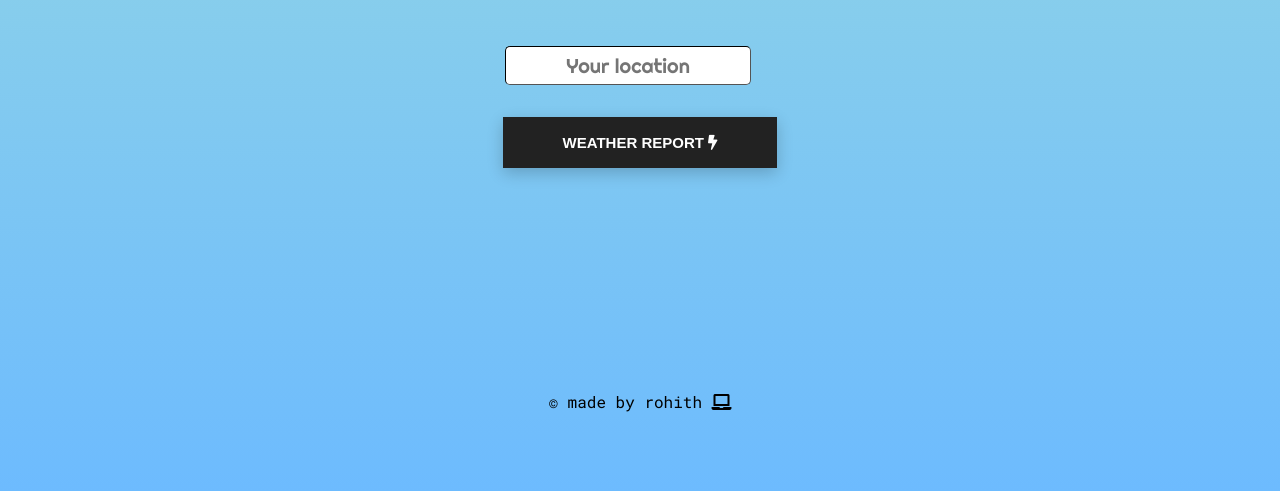
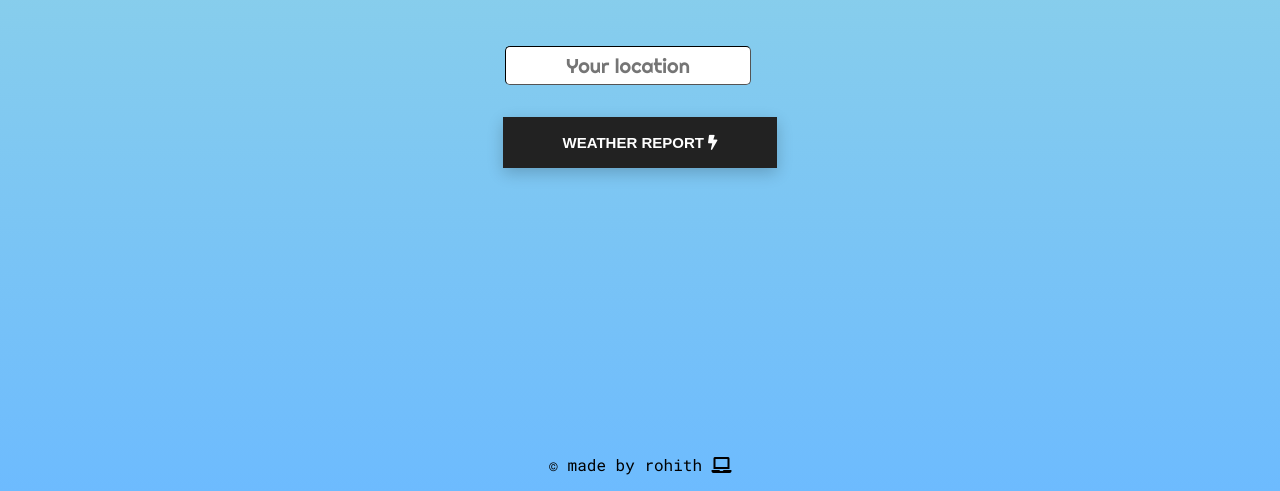
Before and after one commit to Rohith1221/WeatherApp, a plain HTML site: page index.html in a window 1280 px wide. Shown: the part 309-800 px from the top of the page. Drawn offline with nearby package versions, Linux system fonts and the light colour scheme.

Commit message:
Update style2.css

```diff
--- a/style2.css
+++ b/style2.css
@@ -119,10 +119,18 @@ img{
   font-size: 25px;
 }
 
-
+/*
 .footer{
   position: relative;
   bottom: -700px;
+  text-align: center;
+} */
+.footer {
+  position: fixed;
+  left: 0;
+  bottom: 0;
+  width: 100%;
+  color: black;
   text-align: center;
 }
 /* .images{
```
